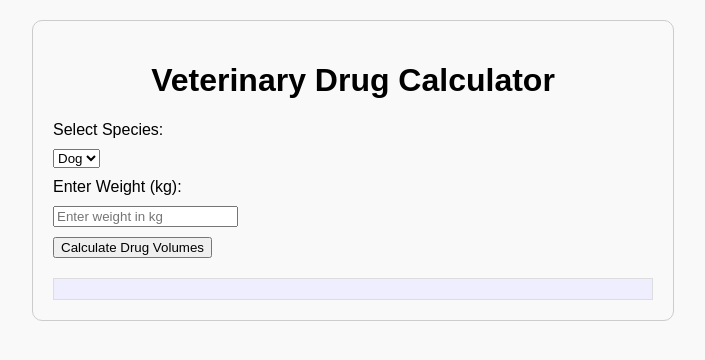
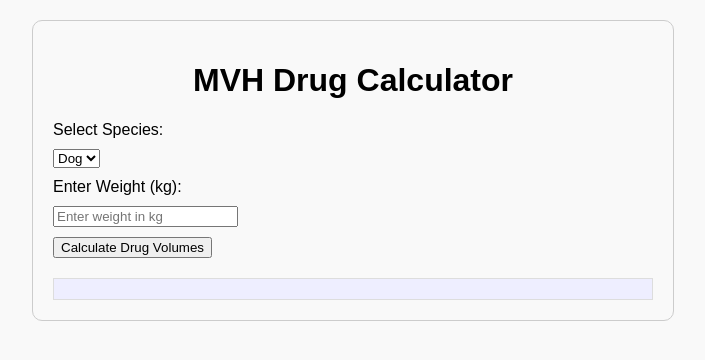
Before and after one commit to lucasanderson16/mvhcalcs, a plain HTML site: page index.html in a window 1280 px wide. Shown: the whole page, without its empty margins (287-992 px from the left). Drawn offline with Linux system fonts and the light colour scheme.

Commit message:
Update index.html

```diff
--- a/index.html
+++ b/index.html
@@ -34,7 +34,7 @@
 </head>
 <body>
 
-    <h1>Veterinary Drug Calculator</h1>
+    <h1>MVH Drug Calculator</h1>
 
     <label for="species">Select Species:</label>
     <select id="species">
```
